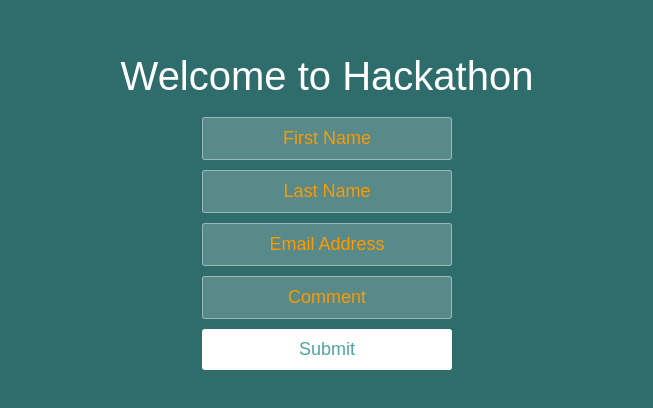
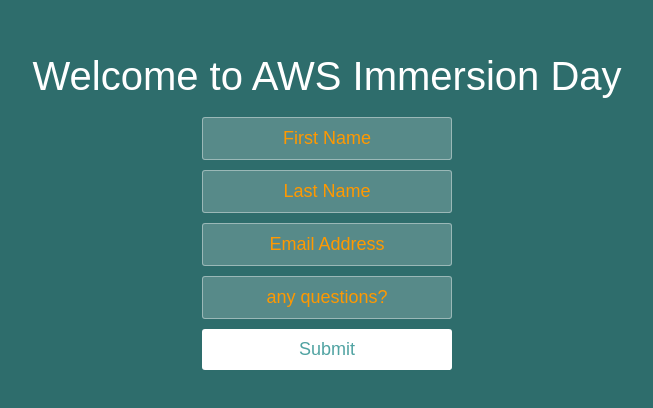
Before and after one commit to mburakunuvar/react-on-amplify, a React (Create React App) app: page / in a window 1280 px wide. Shown: the part 154-562 px from the top of the page, without its empty margins (313-966 px from the left). Built offline with nearby package versions, Linux system fonts and the light colour scheme.

Commit message:
updateed appv1 appv2

```diff
--- a/src/components/App.jsx
+++ b/src/components/App.jsx
@@ -51,8 +51,8 @@
         />
         <input
           onChange={handleChange}
-          name="message"
-          placeholder="Your Message"
+          name="question"
+          placeholder="any questions?"
           value={post.message}
         />
         <button type="submit"> Submit </button>
--- a/src/components/Appv1.jsx
+++ b/src/components/Appv1.jsx
@@ -61,7 +61,7 @@
   return (
     <div className="container">
       <h1>
-        Welcome to Hackathon {contact.fName} {contact.lName}
+        Welcome to AWS Immersion Day {contact.fName} {contact.lName}
       </h1>
       <br></br>
       <form onSubmit={handleSubmit}>
@@ -85,8 +85,8 @@
         />
         <input
           onChange={handleChange}
-          name="comment"
-          placeholder="Comment"
+          name="question"
+          placeholder="any questions?"
           value={contact.comment}
         />
         <button>Submit</button>
--- a/src/components/Appv2.jsx
+++ b/src/components/Appv2.jsx
@@ -46,7 +46,7 @@
   return (
     <div className="container">
       <div className="welcome">
-        <h3>Welcome to Hackathon {post.name} ! </h3>
+        <h3>Welcome to AWS Immersion Day {post.name} ! </h3>
         <br></br>
       </div>
       <form onSubmit={handleSubmit}>
@@ -58,8 +58,8 @@
         />
         <input
           onChange={handleChange}
-          name="message"
-          placeholder="Your Message"
+          name="question"
+          placeholder="any questions?"
           value={post.message}
         />
         <button type="submit"> Submit </button>
```
